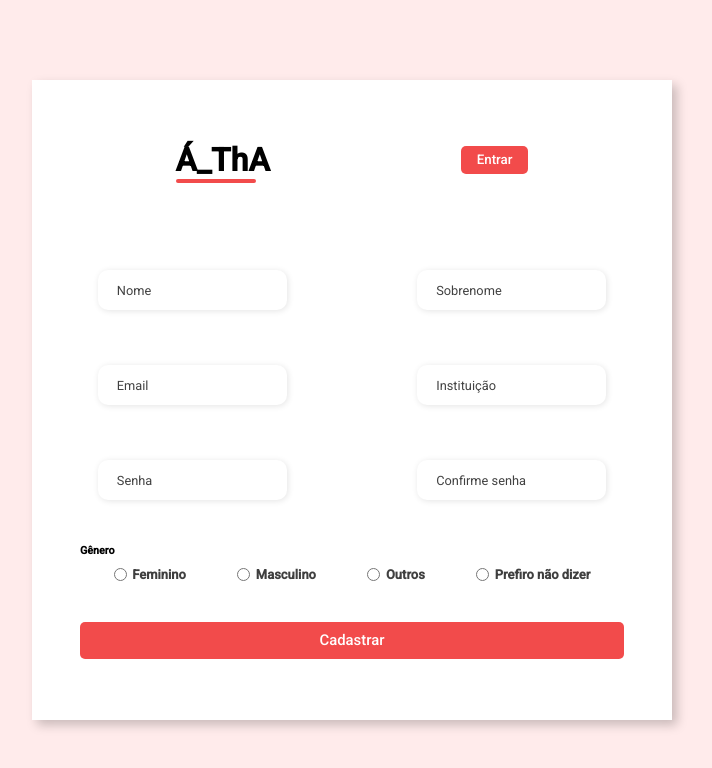
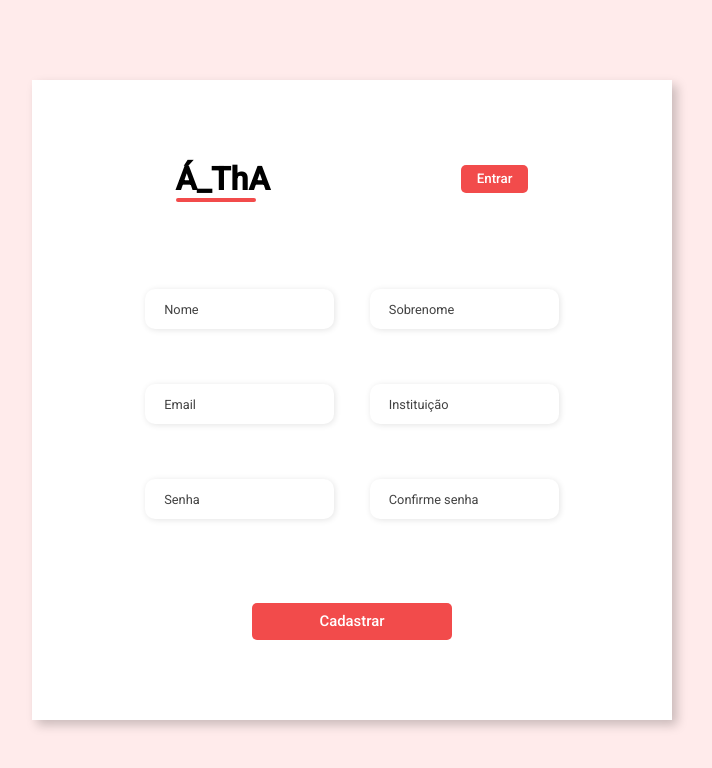
Before and after one commit to herrdu259/WebAPP-LabDesenvolvimentoDeSoftware, a PHP site: page /registro.php in a window 1280 px wide. Shown: the top 768 px of the page, without its empty margins (288-1000 px from the left). Run offline with PHP 8.4, Linux system fonts and the light colour scheme.

Commit message:
limpeza login e registro

```diff
--- a/Trabalho formulario de cadastro 1.0/assets/css/style.css
+++ b/Trabalho formulario de cadastro 1.0/assets/css/style.css
@@ -64,7 +64,7 @@ body {
     cursor: pointer;
 }
 
-.login-button botton:hover {
+.login-button button:hover {
     background-color: #f24b4bf1;
 }
 
@@ -88,7 +88,7 @@ body {
 .input-group {
     display: flex;
     flex-wrap: wrap;
-    justify-content: space-between;
+    justify-content: center;
     padding: 1rem 0;
 }
 
@@ -116,40 +116,13 @@ body {
 }
 
 .input-box label,
-.gender-title h6 {
-    font-size: 0.75rem;
-    font-weight: 600;
-    color: #000000c0;
-}
 
 .input-box input::placeholder {
     color: #000000be;
 }
 
-.gender-group {
-    display: flex;
-    justify-content: space-between;
-    margin-top: 0.62rem;
-    padding: 0 .5rem;
-}
-
-.gender-input {
-    display: flex;
-    align-items: center;
-}
-
-.gender-input input {
-    margin-right: 0.35rem;
-}
-
-.gender-input label {
-    font-size: 0.81rem;
-    font-weight: 600;
-    color: #000000c0;
-}
-
 .continue-button button {
-    width: 100%;
+    width: 200px;
     margin-top: 2.5rem;
     border: none;
     background-color: #f24b4b;
--- a/Trabalho formulario de cadastro 1.0/assets/registro.php
+++ b/Trabalho formulario de cadastro 1.0/assets/registro.php
@@ -8,7 +8,6 @@
     <title>Formulário de Cadastro</title>
 </head>
 
-
 <body>
     <!-- Div para inserir a imagem na tela -->
     <div class="container">
@@ -16,10 +15,10 @@
             <img src="img/undraw_team_collaboration_re_ow29.svg">
         </div>
 
-
         <!-- Div form contém todo o formulario de registro -->
         <div class="form">
             <form action="includes\registro.inc.php" method="post">
+
                 <!-- Código que contém os botões para ir até a pagina de Login -->
                 <div class="form-header">
                     <div class="tittle">
@@ -29,7 +28,6 @@
                         <button><a href="login.php">Entrar</a></button>
                     </div>
                 </div>
-
 
                 <!-- Div classe input-group que contem todos os itens do cadastro como nome, usuario, senha, email, etc... -->
                 <div class="input-group">
@@ -63,40 +61,14 @@
                         <input id="confirmpassword" type="password" name="confirmpasswor" placeholder="Confirme senha" required>
                     </div>
                 </div>
-
-                    <!-- Div separada para o genero -->
-                    <div class="gender-inputs">
-                        <h6>Gênero</h6>
-                    </div>
-
-                    <div class="gender-group">
-                        <div class="gender-input">
-                            <input type="radio" id="female" name="gender">
-                            <label for="female">Feminino</label>
-                        </div>
-
-                        <div class="gender-input">
-                            <input type="radio" id="male" name="gender">
-                            <label for="male">Masculino</label>
-                        </div>
-
-                        <div class="gender-input">
-                            <input type="radio" id="other" name="gender">
-                            <label for="other">Outros</label>
-                        </div>
-
-                        <div class="gender-input">
-                            <input type="radio" id="none" name="gender">
-                            <label for="none">Prefiro não dizer</label>
-                        </div>
-                    </div>
-
+            </form>
 
                 <!-- Div para o botão continuar -->
                 <div class="continue-button">
                     <button name="submit"><a href="#">Cadastrar</a></button>
                 </div>
-            </form>
+
+
                 <!-- Tratativa de possiveis erros -->
                 <?php
                     if (isset($_GET["error"])) {
```
Also changed, not shown: Trabalho formulario de cadastro 1.0/assets/login.php (+4 -4 lines).
